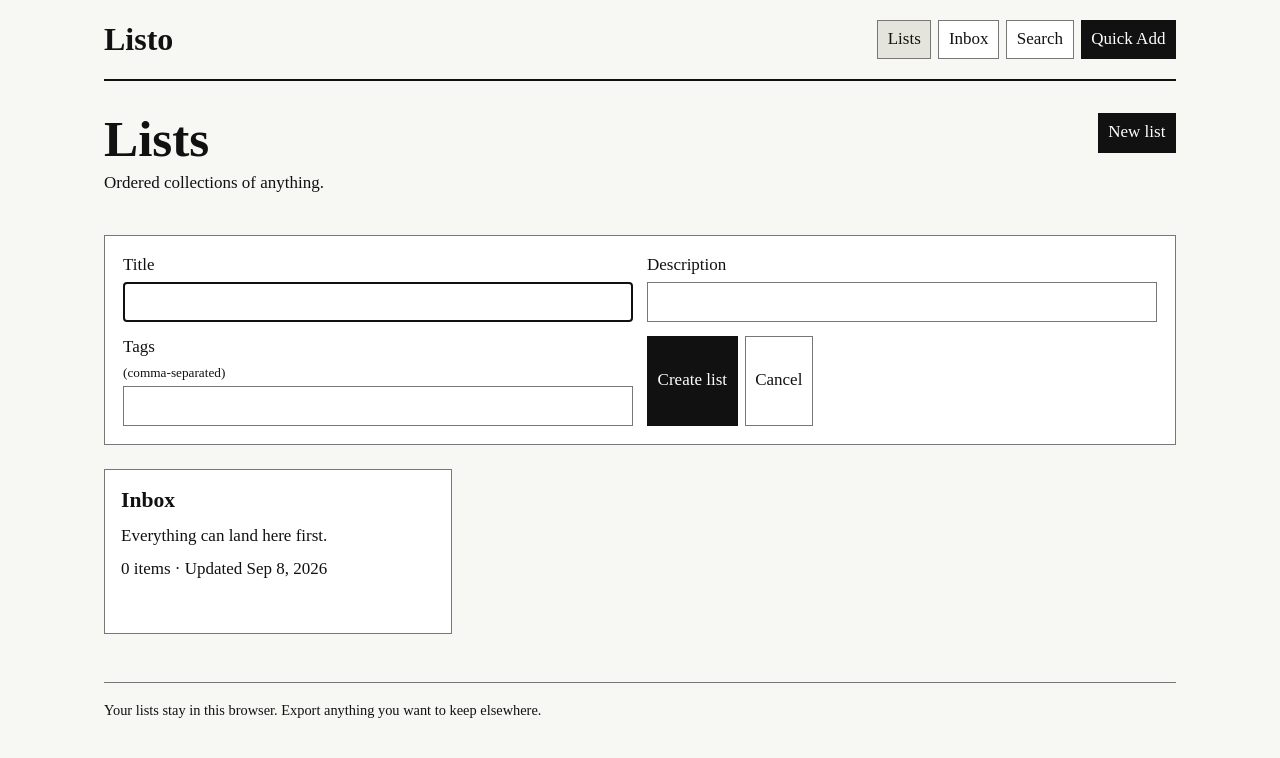
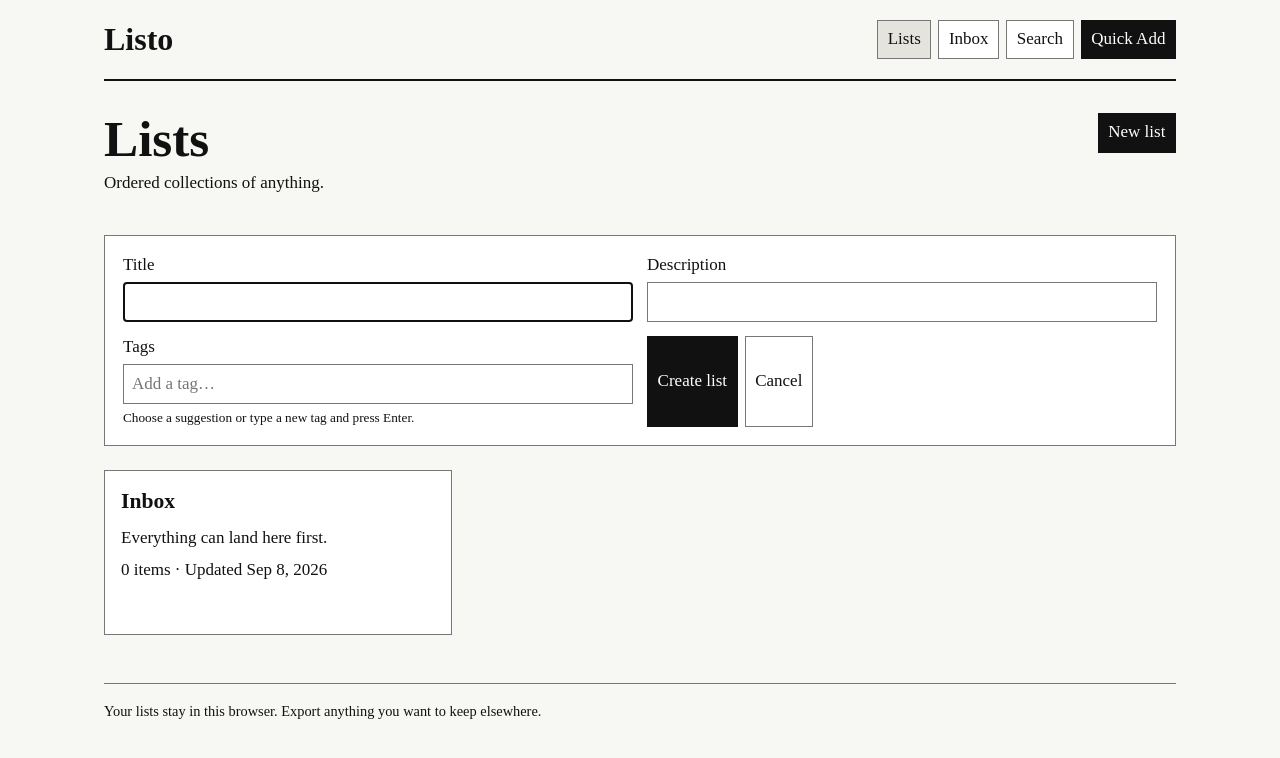
Before and after one commit to jdelman/listo, a Next.js app: page / in a window 1280 px wide. Both pictures are taken after a click on the button "New list". Shown: the top 758 px of the page. Built offline with nearby package versions, Linux system fonts and the light colour scheme.

Commit message:
Use tag chips with autocomplete and custom tags

```diff
--- /dev/null
+++ b/app/components/tag-input.tsx
@@ -0,0 +1,55 @@
+"use client";
+
+import { useId, useRef, useState } from "react";
+import { splitTags } from "@/lib/types";
+
+export function TagInput({ options, defaultValue = [] }: { options: string[]; defaultValue?: string[] }) {
+  const id = useId();
+  const input = useRef<HTMLInputElement>(null);
+  const [tags, setTags] = useState(defaultValue);
+  const [query, setQuery] = useState("");
+  const [open, setOpen] = useState(false);
+  const [active, setActive] = useState(-1);
+  const available = [...new Set(options)].sort();
+  const normalize = (value: string) => available.find((tag) => tag.toLowerCase() === value.toLowerCase()) ?? value;
+  const merge = (values: string[]) => [...tags, ...values.map(normalize)].filter((tag, index, all) => all.findIndex((value) => value.toLowerCase() === tag.toLowerCase()) === index);
+  const suggestions = available.filter((tag) => !tags.some((selected) => selected.toLowerCase() === tag.toLowerCase()) && tag.toLowerCase().includes(query.trim().toLowerCase()));
+  const choices = [...suggestions];
+  const newTag = query.trim();
+  if (newTag && !available.some((tag) => tag.toLowerCase() === newTag.toLowerCase()) && !tags.some((tag) => tag.toLowerCase() === newTag.toLowerCase())) choices.push(newTag);
+  const expanded = open && choices.length > 0;
+
+  function add(value: string) {
+    setTags(merge(splitTags(value)));
+    setQuery("");
+    setActive(-1);
+  }
+
+  return <div className="tag-field" onBlur={(event) => {
+    if (!event.currentTarget.contains(event.relatedTarget)) { add(query); setOpen(false); }
+  }}>
+    <label htmlFor={id}>Tags</label>
+    <input type="hidden" name="tags" value={merge(splitTags(query)).join(", ")} />
+    <div className="tag-control">
+      {tags.map((tag) => <span className="tag-chip" key={tag}>{tag}<button type="button" aria-label={`Remove tag ${tag}`} onClick={() => { setTags(tags.filter((value) => value !== tag)); input.current?.focus(); }}>×</button></span>)}
+      <input id={id} ref={input} role="combobox" aria-autocomplete="list" aria-expanded={expanded} aria-controls={expanded ? `${id}-options` : undefined} aria-activedescendant={expanded && active >= 0 && active < choices.length ? `${id}-option-${active}` : undefined} aria-describedby={`${id}-help`} autoComplete="off" placeholder="Add a tag…" value={query}
+        onFocus={() => setOpen(true)} onChange={(event) => { setQuery(event.target.value); setActive(-1); setOpen(true); }}
+        onKeyDown={(event) => {
+          if (event.nativeEvent.isComposing) return;
+          if (event.key === "ArrowDown" || event.key === "ArrowUp") {
+            event.preventDefault(); setOpen(true);
+            setActive(choices.length ? (active + (event.key === "ArrowDown" ? 1 : -1) + choices.length) % choices.length : -1);
+          } else if (event.key === "Enter" || event.key === ",") {
+            event.preventDefault(); add(expanded && active >= 0 ? choices[active] ?? query : query);
+          } else if (event.key === "Escape") { event.preventDefault(); setOpen(false); setActive(-1); }
+          else if (event.key === "Backspace" && !query) setTags(tags.slice(0, -1));
+        }} />
+    </div>
+    {expanded && <ul className="tag-options" id={`${id}-options`} role="listbox" aria-label="Tag suggestions">
+      {choices.map((tag, index) => <li key={tag} id={`${id}-option-${index}`} role="option" aria-selected={active === index} onMouseDown={(event) => event.preventDefault()} onClick={() => { add(tag); input.current?.focus(); }}>
+        {suggestions.includes(tag) ? tag : `Add “${tag}”`}
+      </li>)}
+    </ul>}
+    <small id={`${id}-help`}>Choose a suggestion or type a new tag and press Enter.</small>
+  </div>;
+}
--- a/app/globals.css
+++ b/app/globals.css
@@ -38,7 +38,7 @@ fieldset { border: 1px solid #aaa; padding: 12px; }
 .list-tile { text-align: left; min-height: 165px; display: grid; align-content: start; gap: 10px; padding: 16px; background: #fff; overflow-wrap: anywhere; }
 .list-tile strong { font-size: 1.35rem; }
 .tags { display: flex; flex-wrap: wrap; gap: 5px; margin-top: 10px; }
-.tags span { border: 1px solid #999; padding: 1px 6px; font-size: .85rem; }
+.tags span { border: 1px solid #999; border-radius: 999px; background: #f1f1eb; padding: 2px 9px; font-size: .85rem; }
 .toolbar { display: flex; flex-wrap: wrap; align-items: end; gap: 12px; border-block: 1px solid #aaa; padding: 12px 0; margin-bottom: 18px; }
 .toolbar label { margin-left: auto; }
 .items { display: grid; gap: 14px; }
@@ -88,3 +88,13 @@ dd { margin: 0; }
   .toolbar label { margin-left: 0; width: 100%; }
   .notice { left: 14px; right: 14px; top: 120px; }
 }
+
+.tag-field { position: relative; display: grid; align-content: start; gap: 5px; min-width: 0; }
+.tag-control { display: flex; flex-wrap: wrap; align-items: center; gap: 5px; border: 1px solid #777; background: #fff; padding: 5px; }
+.tag-control:focus-within { outline: 2px solid #17458b; outline-offset: 1px; }
+.tag-control > input { flex: 1; width: auto; min-width: 100px; max-width: 100%; border: 0; outline: 0; padding: 3px; }
+.tag-chip { display: inline-flex; align-items: center; gap: 5px; max-width: 100%; overflow-wrap: anywhere; border: 1px solid #999; border-radius: 999px; background: #f1f1eb; padding: 1px 5px 1px 9px; }
+.tag-chip button { flex-shrink: 0; border: 0; border-radius: 50%; background: transparent; padding: 0 5px; }
+.tag-options { position: absolute; top: calc(100% - 20px); left: 0; right: 0; z-index: 5; max-height: 220px; overflow-y: auto; margin: 0; padding: 4px; list-style: none; border: 1px solid #777; background: #fff; box-shadow: 0 4px 10px #0002; }
+.tag-options li { padding: 6px 8px; cursor: pointer; overflow-wrap: anywhere; }
+.tag-options li:hover, .tag-options li[aria-selected="true"] { background: #e4e4dc; }
--- a/app/page.tsx
+++ b/app/page.tsx
@@ -4,6 +4,10 @@ import { FormEvent, useMemo, useState } from "react";
 import { exportList } from "@/lib/export";
 import { useListoStore } from "@/lib/store";
 import { ITEM_LABELS, MEASUREMENT_PRESETS, Item, ItemType, List, Measurement, splitTags, uid } from "@/lib/types";
+
+import { TagInput } from "@/app/components/tag-input";
+
+const tagOptions = (store: ReturnType<typeof useListoStore>) => [...store.db.lists, ...store.db.items].flatMap((entry) => entry.tags);
 
 type Screen = { name: "lists" | "search" | "quick" } | { name: "list"; id: string } | { name: "item"; id: string };
 
@@ -59,7 +63,7 @@ function ListsScreen({ store, openList }: { store: ReturnType<typeof useListoSto
     {showForm && <form className="panel form-grid" onSubmit={submit}>
       <label>Title<input name="title" required autoFocus /></label>
       <label>Description<input name="description" /></label>
-      <label>Tags <small>(comma-separated)</small><input name="tags" /></label>
+      <TagInput options={tagOptions(store)} />
       <div className="actions"><button className="primary" type="submit">Create list</button><button type="button" onClick={() => setShowForm(false)}>Cancel</button></div>
     </form>}
     {allTags.length > 0 && <label className="inline-filter">Filter by tag <select value={tag} onChange={(event) => setTag(event.target.value)}><option value="">All tags</option>{allTags.map((value) => <option key={value}>{value}</option>)}</select></label>}
@@ -95,7 +99,7 @@ function ListScreen({ store, listId, setScreen, flash }: { store: ReturnType<typ
     <button className="back" onClick={() => setScreen({ name: "lists" })}>← All lists</button>
     {editing ? <form className="panel form-grid" onSubmit={saveList}>
       <label>Title<input name="title" defaultValue={list.title} required /></label><label>Description<input name="description" defaultValue={list.description} /></label>
-      <label>Tags<input name="tags" defaultValue={list.tags.join(", ")} /></label><label>View<select name="view" defaultValue={list.defaultView}>{["list", "compact", "gallery", "playlist", "document", "table"].map((mode) => <option key={mode}>{mode}</option>)}</select></label>
+      <TagInput key={list.id} options={tagOptions(store)} defaultValue={list.tags} /><label>View<select name="view" defaultValue={list.defaultView}>{["list", "compact", "gallery", "playlist", "document", "table"].map((mode) => <option key={mode}>{mode}</option>)}</select></label>
       <div className="actions"><button className="primary">Save</button><button type="button" onClick={() => setEditing(false)}>Cancel</button></div>
     </form> : <div className="page-heading"><div><h1>{list.title}</h1><p>{list.description}</p><TagRow tags={list.tags} /></div><div className="actions"><button onClick={() => setEditing(true)}>Edit list</button><button onClick={() => exportList(list, items)}>Export HTML</button>{list.id !== "inbox" && <button className="danger" onClick={() => { if (confirm("Delete this list? Its items will remain in other lists.")) { store.deleteList(list.id); setScreen({ name: "lists" }); } }}>Delete list</button>}</div></div>}
     <div className="toolbar"><button className="primary" onClick={() => setScreen({ name: "quick" })}>Add an item</button><label>Search this list<input value={filter} onChange={(event) => setFilter(event.target.value)} /></label><span>{items.length} items · {list.defaultView} view</span></div>
@@ -149,11 +153,11 @@ function QuickAdd({ store, afterSave }: { store: ReturnType<typeof useListoStore
       <p className="full">Detected as: <strong>{ITEM_LABELS[detected]}</strong></p><button className="primary" type="submit" disabled={!input.trim() && !file}>Save item</button>
     </form>}
     {kind === "clothing" && <form className="panel form-grid" onSubmit={saveClothing}>
-      <label>Name<input name="name" required /></label><label>Size <small>(freeform)</small><input name="size" placeholder="40R" /></label><label>Photograph<input name="photo" type="file" accept="image/*" /></label><label>Tags<input name="tags" placeholder="herringbone, vintage" /></label><label className="full">Notes<textarea name="description" rows={3} /></label>
+      <label>Name<input name="name" required /></label><label>Size <small>(freeform)</small><input name="size" placeholder="40R" /></label><label>Photograph<input name="photo" type="file" accept="image/*" /></label><TagInput options={tagOptions(store)} /><label className="full">Notes<textarea name="description" rows={3} /></label>
       <fieldset className="full"><legend>Measurements</legend>{measurements.map((measurement, index) => <div className="measurement" key={measurement.id}><label>Name<input list="measurement-presets" value={measurement.name} onChange={(event) => setMeasurements((all) => all.map((value, i) => i === index ? { ...value, name: event.target.value } : value))} /></label><label>Value<input value={measurement.value} onChange={(event) => setMeasurements((all) => all.map((value, i) => i === index ? { ...value, value: event.target.value } : value))} /></label><label>Unit<select value={measurement.unit ?? ""} onChange={(event) => setMeasurements((all) => all.map((value, i) => i === index ? { ...value, unit: (event.target.value || undefined) as Measurement["unit"] } : value))}><option value="">None</option><option value="in">in</option><option value="cm">cm</option></select></label><button type="button" onClick={() => setMeasurements((all) => all.filter((_, i) => i !== index))}>Remove</button></div>)}<datalist id="measurement-presets">{MEASUREMENT_PRESETS.map((name) => <option key={name}>{name}</option>)}</datalist><button type="button" onClick={() => setMeasurements((all) => [...all, { id: uid(), name: "", value: "", unit: "in" }])}>Add measurement</button></fieldset>
       <button className="primary" type="submit">Save clothing</button>
     </form>}
-    {kind === "movie" && <form className="panel form-grid" onSubmit={saveMovie}><label>Title<input name="title" required /></label><label>Year<input name="year" inputMode="numeric" /></label><label>TMDB ID <small>(optional)</small><input name="tmdbId" inputMode="numeric" /></label><label>Tags<input name="tags" /></label><label className="full">Notes<textarea name="description" rows={3} /></label><p className="full"><a href="https://www.themoviedb.org/search/movie" target="_blank" rel="noreferrer">Search TMDB for the ID ↗</a></p><button className="primary">Save movie</button></form>}
+    {kind === "movie" && <form className="panel form-grid" onSubmit={saveMovie}><label>Title<input name="title" required /></label><label>Year<input name="year" inputMode="numeric" /></label><label>TMDB ID <small>(optional)</small><input name="tmdbId" inputMode="numeric" /></label><TagInput options={tagOptions(store)} /><label className="full">Notes<textarea name="description" rows={3} /></label><p className="full"><a href="https://www.themoviedb.org/search/movie" target="_blank" rel="noreferrer">Search TMDB for the ID ↗</a></p><button className="primary">Save movie</button></form>}
   </section>;
 }
 
@@ -174,7 +178,7 @@ function ItemScreen({ store, itemId, setScreen, flash }: { store: ReturnType<typ
   const selected = store.db.listItems.filter((entry) => entry.itemId === item.id).map((entry) => entry.listId);
   function save(event: FormEvent<HTMLFormElement>) { event.preventDefault(); const form = new FormData(event.currentTarget); store.updateItem(activeItem.id, { title: String(form.get("title")), description: String(form.get("description")), tags: splitTags(String(form.get("tags"))), metadata: { ...activeItem.metadata, markdown: activeItem.type === "note" ? String(form.get("markdown")) : activeItem.metadata.markdown, size: activeItem.type === "clothing" ? String(form.get("size")) : activeItem.metadata.size } }); store.setItemLists(activeItem.id, form.getAll("lists").map(String)); setEditing(false); flash("Item updated."); }
   return <section className="narrow"><button className="back" onClick={() => history.back()}>← Back</button><div className="page-heading"><div><small>{ITEM_LABELS[item.type]}</small><h1>{item.title}</h1></div><div className="actions"><button onClick={() => setEditing((value) => !value)}>Edit</button><button className="danger" onClick={() => { if (confirm("Delete this item everywhere?")) { store.deleteItem(item.id); setScreen({ name: "lists" }); } }}>Delete everywhere</button></div></div>
-    {editing ? <form className="panel form-grid" onSubmit={save}><label>Title<input name="title" defaultValue={item.title} required /></label><label>Tags<input name="tags" defaultValue={item.tags.join(", ")} /></label>{item.type === "clothing" && <label>Size<input name="size" defaultValue={item.metadata.size} /></label>}<label className="full">Description<textarea name="description" defaultValue={item.description} rows={3} /></label>{item.type === "note" && <label className="full">Markdown<textarea name="markdown" defaultValue={item.metadata.markdown} rows={10} /></label>}<fieldset className="full"><legend>Appears in</legend>{store.db.lists.map((list) => <label className="checkbox" key={list.id}><input type="checkbox" name="lists" value={list.id} defaultChecked={selected.includes(list.id)} /> {list.title}</label>)}</fieldset><button className="primary">Save changes</button></form> : <ItemCard item={item} onOpen={() => undefined} expanded />}
+    {editing ? <form className="panel form-grid" onSubmit={save}><label>Title<input name="title" defaultValue={item.title} required /></label><TagInput key={item.id} options={tagOptions(store)} defaultValue={item.tags} />{item.type === "clothing" && <label>Size<input name="size" defaultValue={item.metadata.size} /></label>}<label className="full">Description<textarea name="description" defaultValue={item.description} rows={3} /></label>{item.type === "note" && <label className="full">Markdown<textarea name="markdown" defaultValue={item.metadata.markdown} rows={10} /></label>}<fieldset className="full"><legend>Appears in</legend>{store.db.lists.map((list) => <label className="checkbox" key={list.id}><input type="checkbox" name="lists" value={list.id} defaultChecked={selected.includes(list.id)} /> {list.title}</label>)}</fieldset><button className="primary">Save changes</button></form> : <ItemCard item={item} onOpen={() => undefined} expanded />}
     <section><h2>Lists containing this item</h2><div className="actions">{store.db.lists.filter((list) => selected.includes(list.id)).map((list) => <button key={list.id} onClick={() => setScreen({ name: "list", id: list.id })}>{list.title}</button>)}</div></section>
   </section>;
 }
```
